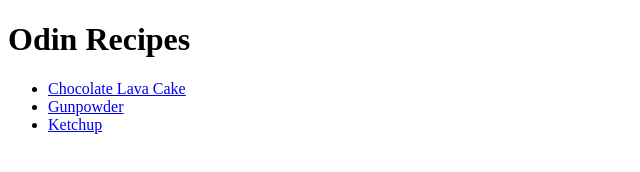
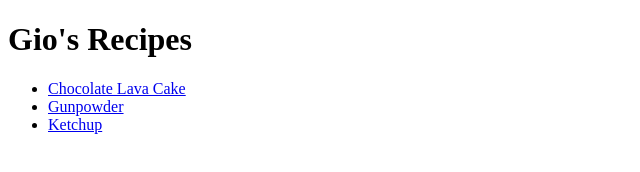
Before and after one commit to G0622/odin-recipes, a plain HTML site: page index.html in a window 1280 px wide. Shown: the full height of the page, 0-640 px from the left. Drawn offline with Linux system fonts and the light colour scheme.

Commit message:
Changed header

```diff
--- a/index.html
+++ b/index.html
@@ -6,7 +6,7 @@
     <title>Odin Recipes</title>
 </head>
 <body>
-    <h1>Odin Recipes</h1>
+    <h1>Gio's Recipes</h1>
     <ul>
     <li><a href="recipes/chocolate_lava_cake.html">Chocolate Lava Cake</a></li>
 <li><a href="recipes/gunpowder.html">Gunpowder</a></li>
```
